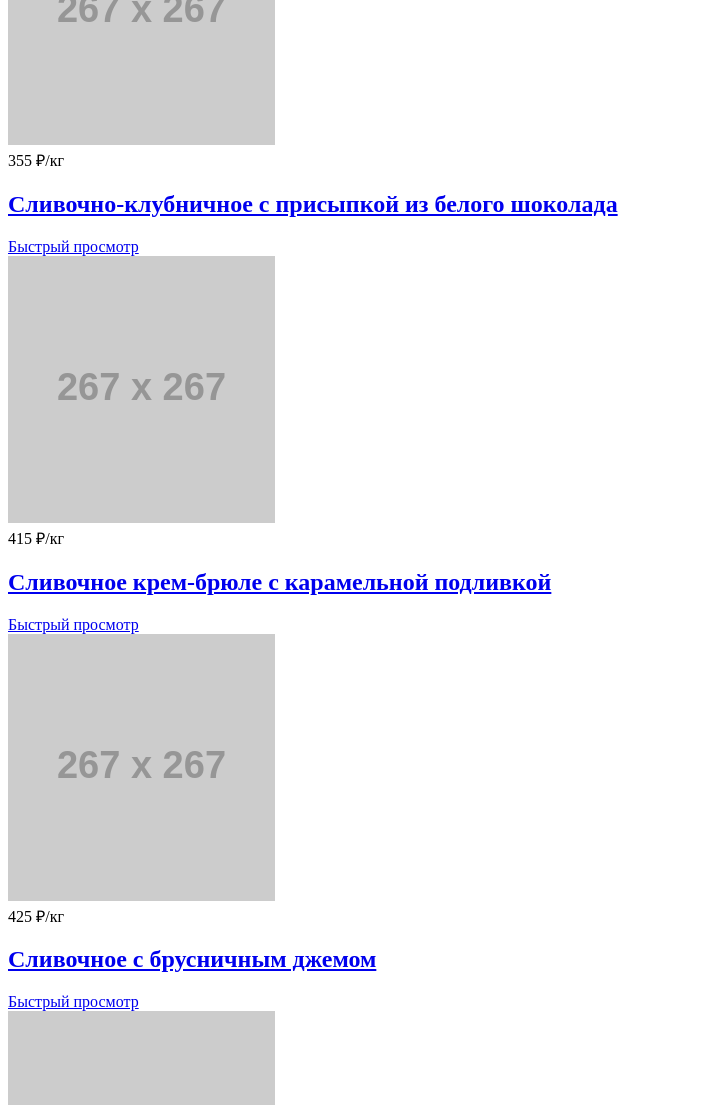
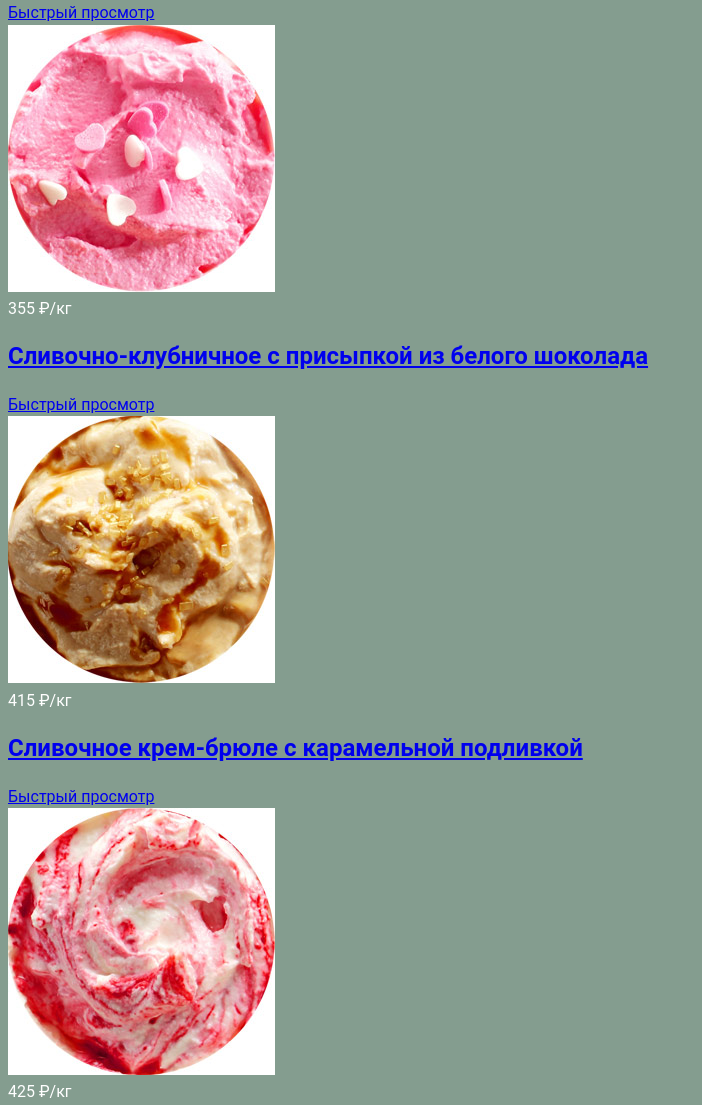
Before and after one commit to corvus-007/17030-gllacy, a plain HTML site: page catalog.html in a window 1280 px wide. Shown: the part 1695-2800 px from the top of the page, without its empty margins (0-702 px from the left). Drawn offline with Linux system fonts and the light colour scheme; placeholder pictures from the web are drawn by us.

Commit message:
Подготовка гарафики, второй шаг

```diff
--- a/catalog.html
+++ b/catalog.html
@@ -3,16 +3,17 @@
   <head>
     <meta charset="utf-8">
     <title>HTML Academy: Глейси | Каталог</title>
+    <link rel="stylesheet" href="css/style.css">
   </head>
   <body>
     <header class="main-header container">
       <div class="main-header__column-left">
         <div class="logo">
-          <img src="http://placehold.it/153x63" width="153" height="63" alt="Глейси">
+          <img src="img/logo-site.svg" width="153" height="63" alt="Глейси">
         </div>
         <nav class="main-navigation">
           <ul>
-            <li>
+            <li class="active">
               <a href="#">Каталог</a>
               <ul>
                 <li>
@@ -148,7 +149,7 @@
         <div class="products-grid">
           <article class="product">
             <div class="product__box-wrapper">
-              <img src="http://placehold.it/267x267" width="267" height="267" alt="Сливочное с апельсиновым джемом и цитрусовой стружкой">
+              <img src="img/catalog/01.jpg" width="267" height="267" alt="Сливочное с апельсиновым джемом и цитрусовой стружкой">
               <div class="product__price">
                 <span>310 ₽</span>/кг
               </div>
@@ -158,7 +159,7 @@
           </article>
           <article class="product">
             <div class="product__box-wrapper">
-              <img src="http://placehold.it/267x267" width="267" height="267" alt="Сливочно-кофейное с кусочками шоколада">
+              <img src="img/catalog/02.jpg" width="267" height="267" alt="Сливочно-кофейное с кусочками шоколада">
               <div class="product__price">
                 <span>380 ₽</span>/кг
               </div>
@@ -168,7 +169,7 @@
           </article>
           <article class="product">
             <div class="product__box-wrapper">
-              <img src="http://placehold.it/267x267" width="267" height="267" alt="Сливочно-клубничное с присыпкой из белого шоколада">
+              <img src="img/catalog/03.jpg" width="267" height="267" alt="Сливочно-клубничное с присыпкой из белого шоколада">
               <div class="product__price">
                 <span>355 ₽</span>/кг
               </div>
@@ -178,7 +179,7 @@
           </article>
           <article class="product">
             <div class="product__box-wrapper">
-              <img src="http://placehold.it/267x267" width="267" height="267" alt="Сливочное крем-брюле с карамельной подливкой">
+              <img src="img/catalog/04.jpg" width="267" height="267" alt="Сливочное крем-брюле с карамельной подливкой">
               <div class="product__price">
                 <span>415 ₽</span>/кг
               </div>
@@ -188,7 +189,7 @@
           </article>
           <article class="product">
             <div class="product__box-wrapper">
-              <img src="http://placehold.it/267x267" width="267" height="267" alt="Сливочное с брусничным джемом">
+              <img src="img/catalog/05.jpg" width="267" height="267" alt="Сливочное с брусничным джемом">
               <div class="product__price">
                 <span>425 ₽</span>/кг
               </div>
@@ -198,7 +199,7 @@
           </article>
           <article class="product">
             <div class="product__box-wrapper">
-              <img src="http://placehold.it/267x267" width="267" height="267" alt="Сливочно-черничное с цельными ягодами черники">
+              <img src="img/catalog/06.jpg" width="267" height="267" alt="Сливочно-черничное с цельными ягодами черники">
               <div class="product__price">
                 <span>410 ₽</span>/кг
               </div>
@@ -208,7 +209,7 @@
           </article>
           <article class="product">
             <div class="product__box-wrapper">
-              <img src="http://placehold.it/267x267" width="267" height="267" alt="Сливочно-лимонное с карамельной присыпкой">
+              <img src="img/catalog/07.jpg" width="267" height="267" alt="Сливочно-лимонное с карамельной присыпкой">
               <div class="product__price">
                 <span>375 ₽</span>/кг
               </div>
@@ -218,7 +219,7 @@
           </article>
           <article class="product">
             <div class="product__box-wrapper">
-              <img src="http://placehold.it/267x267" width="267" height="267" alt="Сливочное с шоколадной стружкой">
+              <img src="img/catalog/08.jpg" width="267" height="267" alt="Сливочное с шоколадной стружкой">
               <div class="product__price">
                 <span>320 ₽</span>/кг
               </div>
@@ -228,7 +229,7 @@
           </article>
           <article class="product">
             <div class="product__box-wrapper">
-              <img src="http://placehold.it/267x267" width="267" height="267" alt="Сливочно-ванильное с кусочками шоколада">
+              <img src="img/catalog/09.jpg" width="267" height="267" alt="Сливочно-ванильное с кусочками шоколада">
               <div class="product__price">
                 <span>440 ₽</span>/кг
               </div>
@@ -238,7 +239,7 @@
           </article>
           <article class="product">
             <div class="product__box-wrapper">
-              <img src="http://placehold.it/267x267" width="267" height="267" alt="Сливочноe с ментоловым сиропом">
+              <img src="img/catalog/10.jpg" width="267" height="267" alt="Сливочноe с ментоловым сиропом">
               <div class="product__price">
                 <span>435 ₽</span>/кг
               </div>
@@ -248,7 +249,7 @@
           </article>
           <article class="product">
             <div class="product__box-wrapper">
-              <img src="http://placehold.it/267x267" width="267" height="267" alt="Сливочное с кусочками черного шоколада">
+              <img src="img/catalog/11.jpg" width="267" height="267" alt="Сливочное с кусочками черного шоколада">
               <div class="product__price">
                 <span>355 ₽</span>/кг
               </div>
@@ -258,7 +259,7 @@
           </article>
           <article class="product">
             <div class="product__box-wrapper">
-              <img src="http://placehold.it/267x267" width="267" height="267" alt="Сливочное с мятным сиропом">
+              <img src="img/catalog/12.jpg" width="267" height="267" alt="Сливочное с мятным сиропом">
               <div class="product__price">
                 <span>420 ₽</span>/кг
               </div>
@@ -322,7 +323,7 @@
         </li>
       </ul>
       <div class="developer-footer">
-        <img src="http://placehold.it/107x36" width="107" height="36" alt="">
+        <img src="img/logo-developer.svg" width="107" height="36" alt="">
         <p>Сделано в <a href="#">HTML Academy</a> © 2016</p>
       </div>
     </footer>
--- /dev/null
+++ b/css/style.css
@@ -0,0 +1,20 @@
+body {
+  font-size: 16px;
+  line-height: 1.4;
+  font-weight: normal;
+  font-family: "Roboto", "Arial", "Helvetica", sans-serif;
+  color: #fff;
+  background-color: #849d8f;
+}
+
+h1, h2 {
+  font-family: "Roboto", "Arial", "Helvetica", sans-serif;
+}
+
+h1 {
+  font-size: 35px;
+}
+
+h2 {
+  font-size: 24px;
+}
```
Also changed, not shown: index.html (+17 -9 lines).
